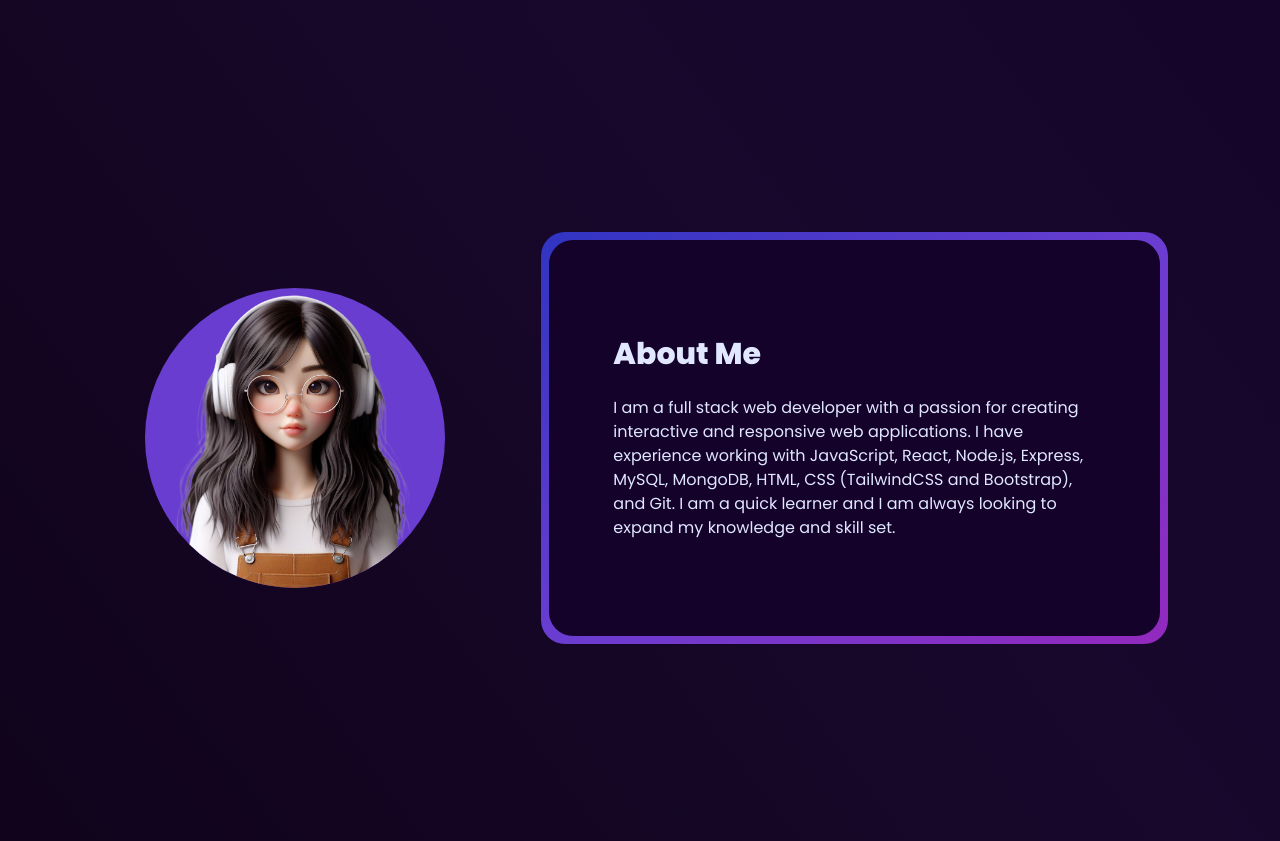
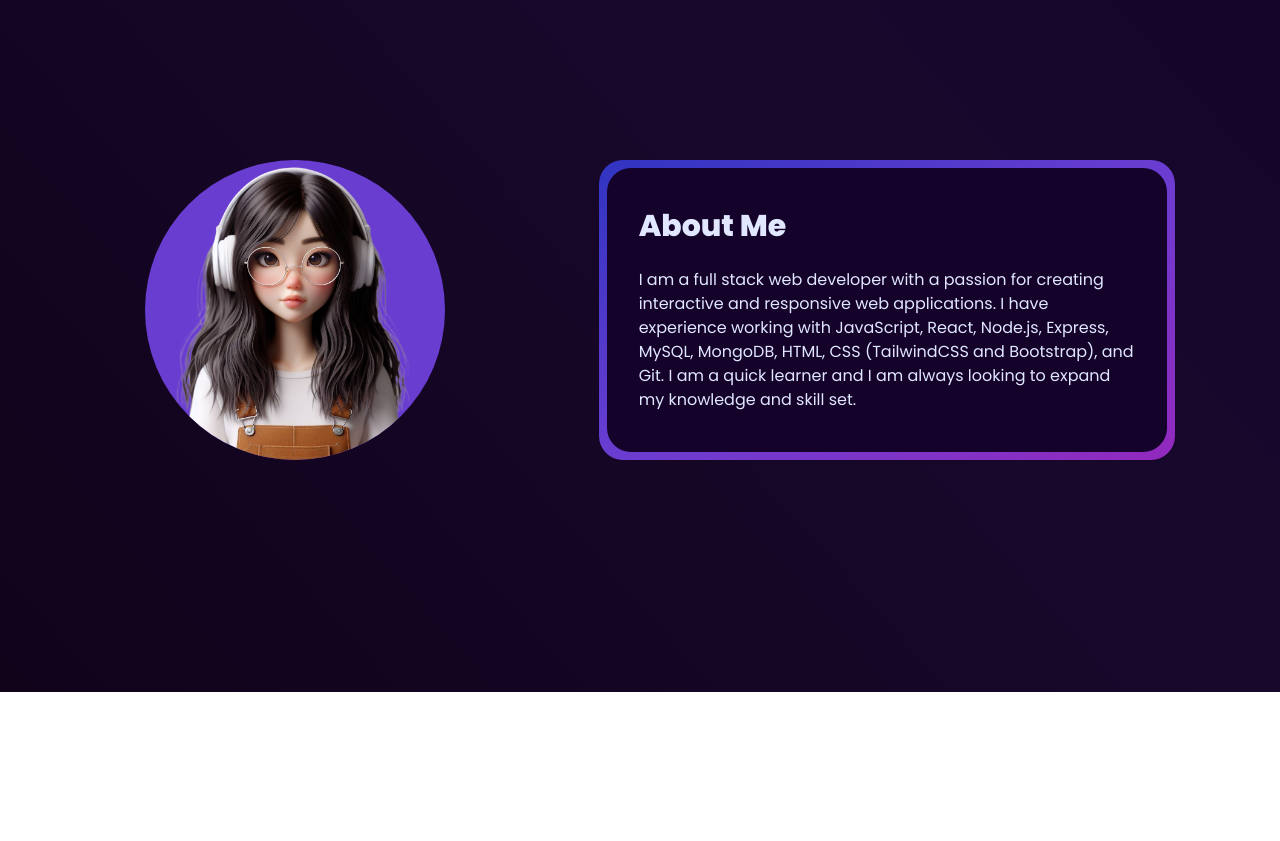
Before and after one commit to encarnac/portfolio, a React (Vite) app: page / in a window 1280 px wide. Shown: the part 760-1601 px from the top of the page. After the commit the page ends 1452 px from the top, so only its background shows below. Built offline with nearby package versions, Linux system fonts and the light colour scheme.

Commit message:
Added ease in effect on AboutMe section

```diff
--- a/src/components/AboutSection.jsx
+++ b/src/components/AboutSection.jsx
@@ -1,25 +1,53 @@
 import AboutPhoto from "../assets/about-pfp.png";
+import { motion } from "framer-motion";
+
+const motionVariants = (direction) => {
+  return {
+    hidden: { x: direction === "right" ? -50 : 50, opacity: 0 },
+    visible: { opacity: 1, x: 0 },
+  };
+};
 
 const AboutSection = ({ setSelectedPage }) => {
   return (
-    <div id="about" className="my-72 grid grid-cols-1 lg:grid-cols-12">
+    <div id="about" className="mb-48 grid grid-cols-1 gap-x-0 md:grid-cols-12">
       <div className="order-last col-span-5 place-self-center md:order-first">
+        <motion.div
+          initial="hidden"
+          whileInView="visible"
+          viewport={{ once: true, amount: 0.5 }}
+          transition={{ type: "tween", duration: 0.5 }}
+          variants={motionVariants("right")}
+        >
           <div className="relative h-[250px] w-[250px] overflow-clip rounded-full bg-[#ad99db] dark:bg-[#6a3dd1] lg:h-[300px] lg:w-[300px]">
             <img src={AboutPhoto} />
           </div>
+        </motion.div>{" "}
       </div>
-      <div className="col-span-7 mb-12 mr-0 place-self-center rounded-3xl bg-gradient-to-br from-[#68A3EB] to-[#F38BBB] px-1 py-1 text-center shadow-sm dark:from-[#3034C2] dark:via-[#6A3DD1] dark:to-[#9329BE] lg:mb-0 lg:mr-16 lg:text-left">
-        <div className="h-fit rounded-3xl bg-[#d2c6da] px-8 py-10 text-[#57545c] dark:bg-[#14022A] dark:text-indigo-100 lg:m-1 lg:px-16 lg:py-24">
-          {" "}
-          <h1 className="mb-6 text-2xl font-extrabold md:text-3xl">About Me</h1>
-          <p className="">
+      <div className="col-span-7">
+        <motion.div
+          initial="hidden"
+          whileInView="visible"
+          viewport={{ once: true, amount: 0.5 }}
+          transition={{ type: "tween", duration: 0.5 }}
+          variants={motionVariants("left")}
+        >
+          <div className="m-1 mb-6 max-w-xl basis-1/2 place-self-center rounded-3xl bg-gradient-to-br from-[#68A3EB] to-[#F38BBB] px-1 py-1 text-center shadow-sm dark:from-[#3034C2] dark:via-[#6A3DD1] dark:to-[#9329BE] md:mx-6 lg:mx-12 lg:my-6 lg:text-left">
+            <div className="h-fit rounded-3xl bg-[#d7cfdc] px-4 py-8 text-[#57545c] dark:bg-[#14022A] dark:text-indigo-100 lg:m-1 lg:px-8 lg:py-10">
+              <h1 className="mb-6 text-2xl font-extrabold md:text-3xl">
+                About Me
+              </h1>
+              <p className="text-sm lg:text-base">
                 I am a full stack web developer with a passion for creating
                 interactive and responsive web applications. I have experience
-            working with JavaScript, React, Node.js, Express, MySQL, MongoDB,
-            HTML, CSS (TailwindCSS and Bootstrap), and Git. I am a quick learner
-            and I am always looking to expand my knowledge and skill set.
+                working with JavaScript, React, Node.js, Express, MySQL,
+                MongoDB, HTML, CSS (TailwindCSS and Bootstrap), and Git. I am a
+                quick learner and I am always looking to expand my knowledge and
+                skill set.
               </p>
             </div>
+          </div>
+        </motion.div>
       </div>
     </div>
   );
```
Lines whose indentation alone changed are shown as unchanged.
